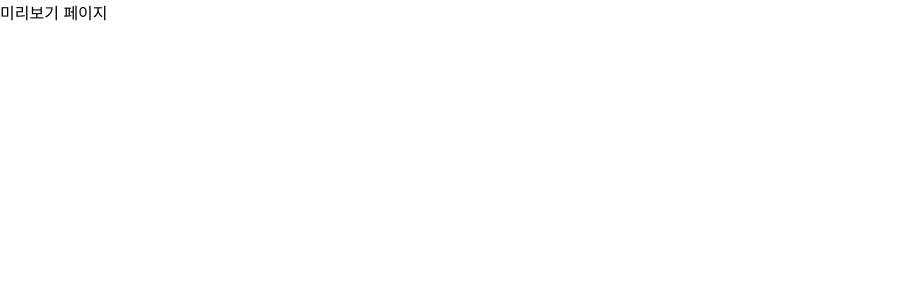
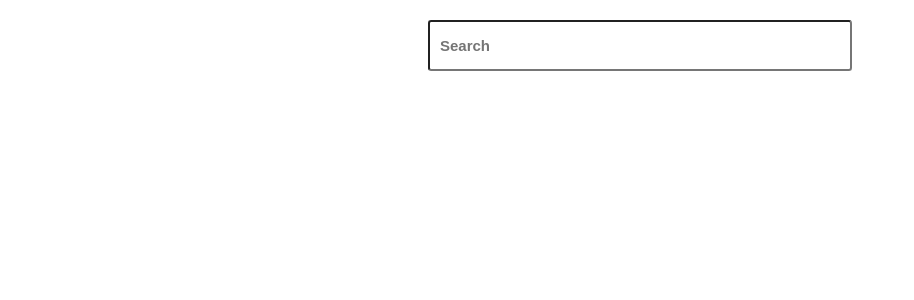
Before and after one commit to joseungjin/React-MedicineSearch-About, a React (Create React App) app: page /preview in a window 1280 px wide. Shown: the top 300 px of the page, without its empty margins (0-914 px from the left). Built offline with nearby package versions, Linux system fonts and the light colour scheme.

Commit message:
Logo move to main

```diff
--- a/src/componets/PreView/PreView.js
+++ b/src/componets/PreView/PreView.js
@@ -6,9 +6,7 @@ export const PreView = () => {
   const { state } = useLocation();
   console.log(state);
   return (
-    <div>
-      미리보기 페이지
-    </div>
+   <SearchBar></SearchBar>
 
   )
 }
```
